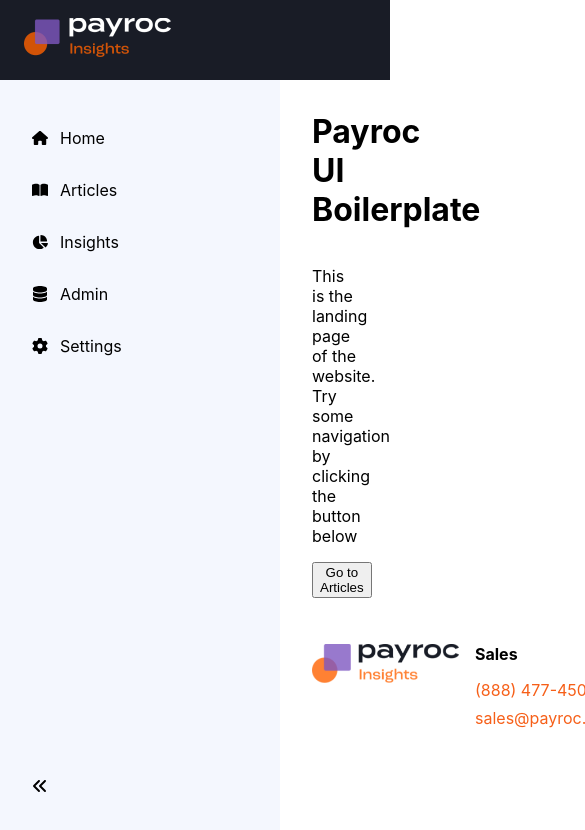
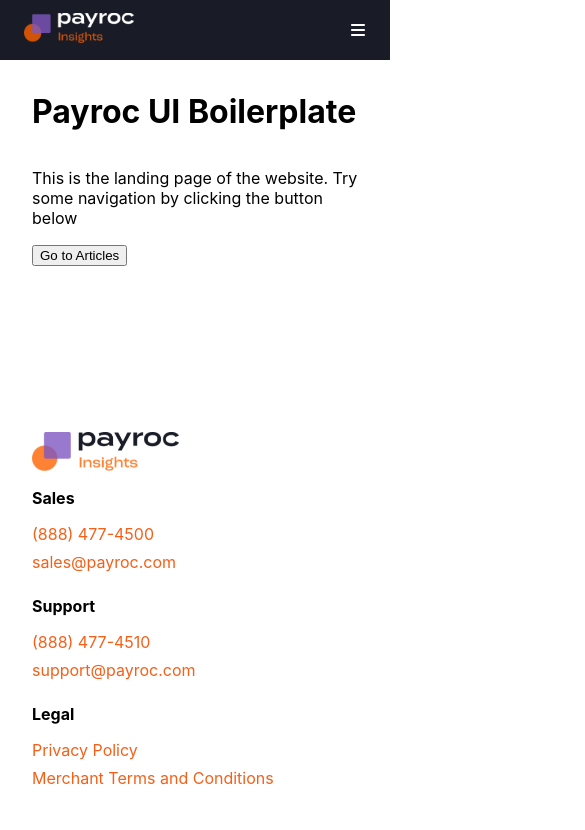
Before and after one commit to ConanMcN/pyrc-ui-boilerplate-next, a Next.js app: page / in a window 390 px wide. Shown: the top 830 px of the page, 585 px wide, since content can reach past the window. Built offline with nearby package versions, Linux system fonts and the light colour scheme.

Commit message:
Responsive and mobile menu

```diff
--- a/app/(components)/header.tsx
+++ b/app/(components)/header.tsx
@@ -1,17 +1,30 @@
+// "use client";
+
+import { Dispatch, SetStateAction } from "react";
 import Image from "next/image";
 import Link from "next/link";
+import { FontAwesomeIcon } from "@fortawesome/react-fontawesome";
+import { faBars } from "@fortawesome/free-solid-svg-icons";
 
 import Logo from "assets/logo-light.png";
 import styles from "./styles.module.scss";
-
 import { ROUTES } from "types";
 
-export function Header() {
+type HeaderProps = {
+  isOpen: boolean;
+  setIsOpen: Dispatch<SetStateAction<boolean>>;
+};
+
+export function Header({ isOpen, setIsOpen }: HeaderProps) {
   return (
     <header className={styles.header}>
       <Link href={ROUTES.HOME}>
         <Image src={Logo} alt="Logo" width={147} />
       </Link>
+
+      <div className={styles["mobile-menu"]} onClick={() => setIsOpen(!isOpen)}>
+        <FontAwesomeIcon icon={faBars} width={16} color="white" />
+      </div>
     </header>
   );
 }
--- a/app/(components)/navigation.tsx
+++ b/app/(components)/navigation.tsx
@@ -1,5 +1,6 @@
 "use client";
 
+import { Dispatch, SetStateAction } from "react";
 import Link from "next/link";
 import { FontAwesomeIcon } from "@fortawesome/react-fontawesome";
 import {
@@ -10,11 +11,10 @@
   faHome,
   faAngleDoubleLeft,
 } from "@fortawesome/free-solid-svg-icons";
-import "@fortawesome/fontawesome-svg-core/styles.css";
 
 import styles from "./styles.module.scss";
 import { ROUTES } from "types";
-import { Chevron } from "assets/icons";
+import { useWindowSize } from "hooks";
 
 const exampleNavItems = [
   {
@@ -45,32 +45,44 @@
 ];
 
 type NavigationProps = {
-  isOpen: boolean;
-  setIsOpen: () => void;
+  isDesktopMenuOpen: boolean;
+  isMobileMenuOpen: boolean;
+  setIsOpen: Dispatch<SetStateAction<boolean>>;
 };
 
-export function Navigation({ isOpen, setIsOpen }: NavigationProps) {
+export function Navigation({
+  isDesktopMenuOpen,
+  isMobileMenuOpen,
+  setIsOpen,
+}: NavigationProps) {
+  const { isMobile } = useWindowSize();
+
   return (
-    <nav className={styles.navigation}>
+    <nav
+      className={`${styles.navigation} ${
+        !isMobileMenuOpen ? styles["navigation--closed"] : ""
+      }`}
+    >
       <ul>
         {exampleNavItems.map(({ label, path, icon }) => (
           <li key={label}>
             <Link href={path}>
               {icon}
-              {isOpen && <span>{label}</span>}
+              {(isDesktopMenuOpen || isMobile) && <span>{label}</span>}
             </Link>
           </li>
         ))}
 
-        <li
-          className={`${styles["navigation-expand"]} ${
-            !isOpen ? styles["menu-closed"] : ""
-          }`}
-          onClick={setIsOpen}
-        >
-          <FontAwesomeIcon icon={faAngleDoubleLeft} width={16} />
-          {/* {isOpen && <span>Collapse Menu</span>} */}
-        </li>
+        {!isMobile && (
+          <li
+            className={`${styles["navigation--expanded"]} ${
+              !isDesktopMenuOpen ? styles["navigation--collapsed"] : ""
+            }`}
+            onClick={() => setIsOpen(!isDesktopMenuOpen)}
+          >
+            <FontAwesomeIcon icon={faAngleDoubleLeft} width={16} />
+          </li>
+        )}
       </ul>
     </nav>
   );
--- a/app/(components)/styles.module.scss
+++ b/app/(components)/styles.module.scss
@@ -1,18 +1,44 @@
 .header {
-    grid-area: header;
     align-items: center;
     background-color: #191C26;
     display: flex;
-    height: 80px;
+    grid-area: header;
+    justify-content: space-between;
     padding: 1rem 1.5rem;
+
+    img {
+        max-width: 110px;
+        height: auto;
+
+        @media all and (min-width: 768px) {
+            max-width: none;
+            width: initial;
+        }
+    }
+}
+
+.mobile-menu {
+    @media all and (min-width: 768px) {
+        display: none;
+    }
 }
 
 .navigation {
+    background-color: #F4F7FE;
     display: flex;
     flex-direction: column;
     grid-area: nav;
-    background-color: #F4F7FE;
+    height: calc(100vh - 60px);
+    left: 0;
     padding: 1rem;
+    position: fixed;
+    top: 60px;
+    width: 100%;
+
+    @media all and (min-width: 768px) {
+        position: static;
+        transform: translateX(0);
+    }
 
     ul {
         display: flex;
@@ -42,7 +68,7 @@
     }
 }
 
-.navigation-expand {
+.navigation--expanded {
     cursor: pointer;
     display: inline-block;
     margin-top: auto;
@@ -56,7 +82,7 @@
     }
 }
 
-.menu-closed {
+.navigation--collapsed {
     svg {
         transform: rotate(-180deg);
     }
@@ -70,15 +96,27 @@
     }
 }
 
+.navigation--closed {
+    transform: translateX(-100%);
+
+    @media all and (min-width: 768px) {
+        transform: translateX(0);
+    }
+}
+
 .footer {
     margin-top: auto;
 
     ul {
         display: grid;
-        grid-auto-flow: column;
+        grid-auto-flow: row;
         grid-gap: 1rem;
         list-style: none;
         padding: 0;
+
+        @media all and (min-width: 768px) {
+            grid-auto-flow: column;
+        }
 
         li {
             display: flex;
--- a/app/layout.tsx
+++ b/app/layout.tsx
@@ -1,33 +1,41 @@
 "use client";
 
-import { useState } from "react";
+import { useEffect, useState } from "react";
 
 import styles from "./styles.module.scss";
+import "@fortawesome/fontawesome-svg-core/styles.css";
 import "styles/globals.scss";
 import { Header, Footer, Navigation } from "./(components)";
+import { usePathname } from "next/navigation";
 
 type RootLayoutProps = {
   children: React.ReactNode;
 };
 
 export default function RootLayout({ children }: RootLayoutProps) {
-  const [isMenuOpen, setIsMenuOpen] = useState(true);
+  const path = usePathname();
+  const [isDesktopMenuOpen, setIsDesktopMenuOpen] = useState(true);
+  const [isMobileMenuOpen, setIsMobileMenuOpen] = useState(false);
 
-  function handleExpandOnClick() {
-    setIsMenuOpen(!isMenuOpen);
-  }
+  useEffect(() => {
+    setIsMobileMenuOpen(false);
+  }, [path]);
 
   return (
     <html lang="en">
       <body>
         <div
           className={`${styles["root-layout"]} ${
-            !isMenuOpen ? styles["menu-closed"] : ""
+            !isDesktopMenuOpen ? styles["menu-closed"] : ""
           }`}
         >
-          <Header />
+          <Header isOpen={isMobileMenuOpen} setIsOpen={setIsMobileMenuOpen} />
 
-          <Navigation isOpen={isMenuOpen} setIsOpen={handleExpandOnClick} />
+          <Navigation
+            isDesktopMenuOpen={isDesktopMenuOpen}
+            isMobileMenuOpen={isMobileMenuOpen}
+            setIsOpen={setIsDesktopMenuOpen}
+          />
 
           <main className={styles["main-content"]}>
             {children}
--- a/app/styles.module.scss
+++ b/app/styles.module.scss
@@ -5,14 +5,23 @@
         "nav content content"
         "nav content content";
     // The width of the sidebar, fill the rest
-    grid-template-columns: 280px 1fr 1fr;
+    grid-template-columns: 0 1fr 1fr;
     // The height of the header, fill the rest
-    grid-template-rows: 80px 1fr;
+    grid-template-rows: 60px 1fr;
     min-height: 100vh;
+
+    @media all and (min-width: 768px) {
+        grid-template-columns: 280px 1fr 1fr;
+        grid-template-rows: 80px 1fr;
+    }
 }
 
 .menu-closed {
-    grid-template-columns: 80px 1fr 1fr;
+    grid-template-columns: 0 1fr 1fr;
+
+    @media all and (min-width: 768px) {
+        grid-template-columns: 80px 1fr 1fr;
+    }
 }
 
 .main-content {
--- /dev/null
+++ b/hooks/index.ts
@@ -0,0 +1 @@
+export * from './useWindowSize';
--- /dev/null
+++ b/hooks/useWindowSize.tsx
@@ -0,0 +1,33 @@
+import { useState, useEffect } from "react";
+
+interface Size {
+  width: number | undefined;
+  height: number | undefined;
+}
+
+export function useWindowSize() {
+  const [windowSize, setWindowSize] = useState<Size>({
+    width: undefined,
+    height: undefined,
+  });
+
+  useEffect(() => {
+    function handleResize() {
+      setWindowSize({
+        width: window.innerWidth,
+        height: window.innerHeight,
+      });
+    }
+
+    window.addEventListener("resize", handleResize);
+
+    handleResize();
+
+    return () => window.removeEventListener("resize", handleResize);
+  }, []);
+
+  return {
+    isMobile: (windowSize.width as number) < 768,
+    ...windowSize,
+  };
+}
```
Also changed, not shown: assets/logo-light.png.
